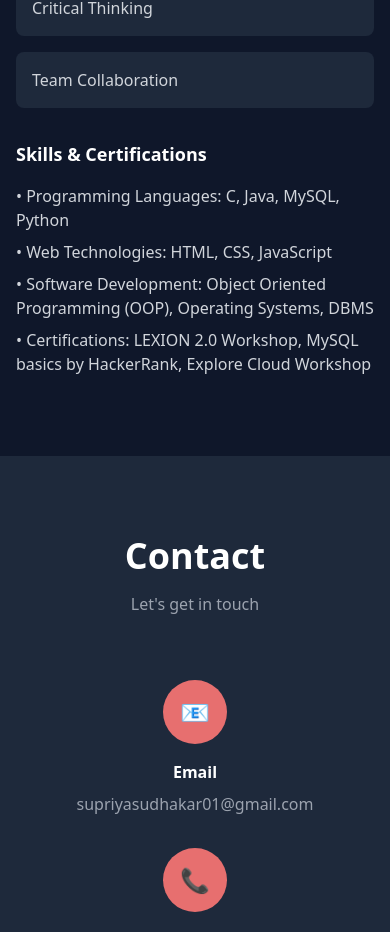
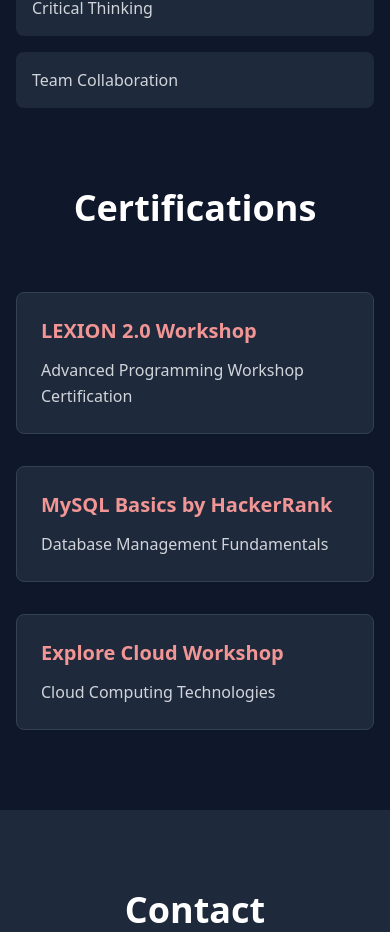
Before and after one commit to Abhiram0303/portfolio, a React (Vite) app: page / in a window 390 px wide. Shown: the part 5216-6148 px from the top of the page. Built offline with nearby package versions, Linux system fonts and the light colour scheme.

Commit message:
Refactor Skills Section
Move certifications to a dedicated section and update content.

```diff
--- a/src/pages/Index.tsx
+++ b/src/pages/Index.tsx
@@ -64,6 +64,21 @@ const Index = () => {
 
   const softSkills = [
     "Public Speaking", "Problem Solving", "Critical Thinking", "Team Collaboration"
+  ];
+
+  const certifications = [
+    {
+      title: "LEXION 2.0 Workshop",
+      description: "Advanced Programming Workshop Certification"
+    },
+    {
+      title: "MySQL Basics by HackerRank",
+      description: "Database Management Fundamentals"
+    },
+    {
+      title: "Explore Cloud Workshop",
+      description: "Cloud Computing Technologies"
+    }
   ];
 
   return (
@@ -289,7 +304,7 @@ const Index = () => {
         </div>
       </section>
 
-      {/* Skills Section */}
+      {/* Skills Section - Now Certifications Only */}
       <section id="skills" className="py-20">
         <div className="max-w-7xl mx-auto px-4 sm:px-6 lg:px-8">
           <div className="text-center mb-16">
@@ -318,16 +333,24 @@ const Index = () => {
                   </div>
                 ))}
               </div>
+            </div>
+          </div>
 
-              <div className="mt-8">
-                <h4 className="text-lg font-semibold mb-4">Skills & Certifications</h4>
-                <ul className="text-gray-300 space-y-2">
-                  <li>• Programming Languages: C, Java, MySQL, Python</li>
-                  <li>• Web Technologies: HTML, CSS, JavaScript</li>
-                  <li>• Software Development: Object Oriented Programming (OOP), Operating Systems, DBMS</li>
-                  <li>• Certifications: LEXION 2.0 Workshop, MySQL basics by HackerRank, Explore Cloud Workshop</li>
-                </ul>
-              </div>
+          {/* Certifications Section */}
+          <div className="mt-20">
+            <div className="text-center mb-16">
+              <h2 className="text-4xl font-bold mb-4">Certifications</h2>
+            </div>
+
+            <div className="grid md:grid-cols-2 lg:grid-cols-3 gap-8">
+              {certifications.map((cert, index) => (
+                <Card key={index} className="bg-slate-800 border-slate-700 hover:border-coral-400 transition-all duration-300">
+                  <CardContent className="p-6">
+                    <h3 className="text-xl font-bold mb-3 text-coral-400">{cert.title}</h3>
+                    <p className="text-gray-300 leading-relaxed">{cert.description}</p>
+                  </CardContent>
+                </Card>
+              ))}
             </div>
           </div>
         </div>
```
